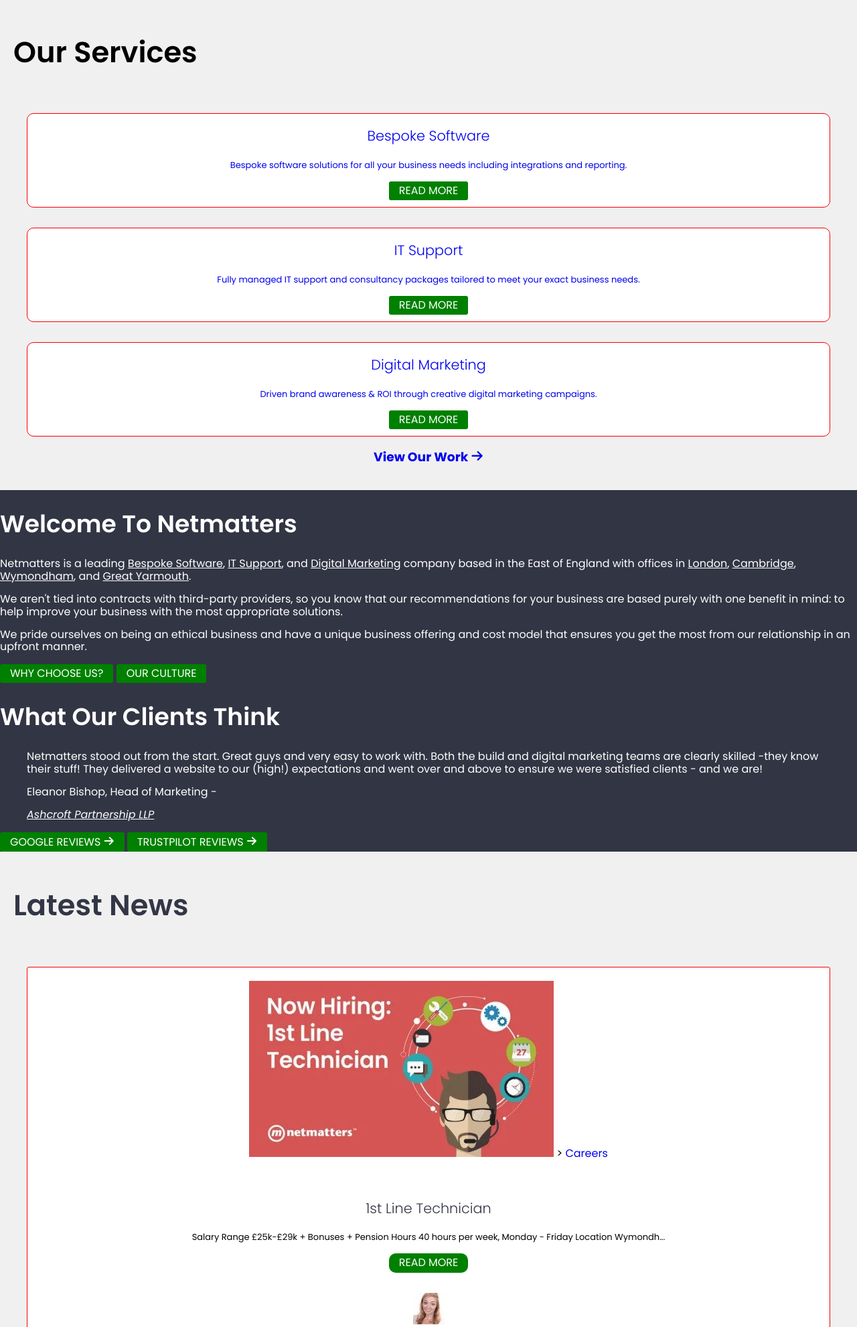
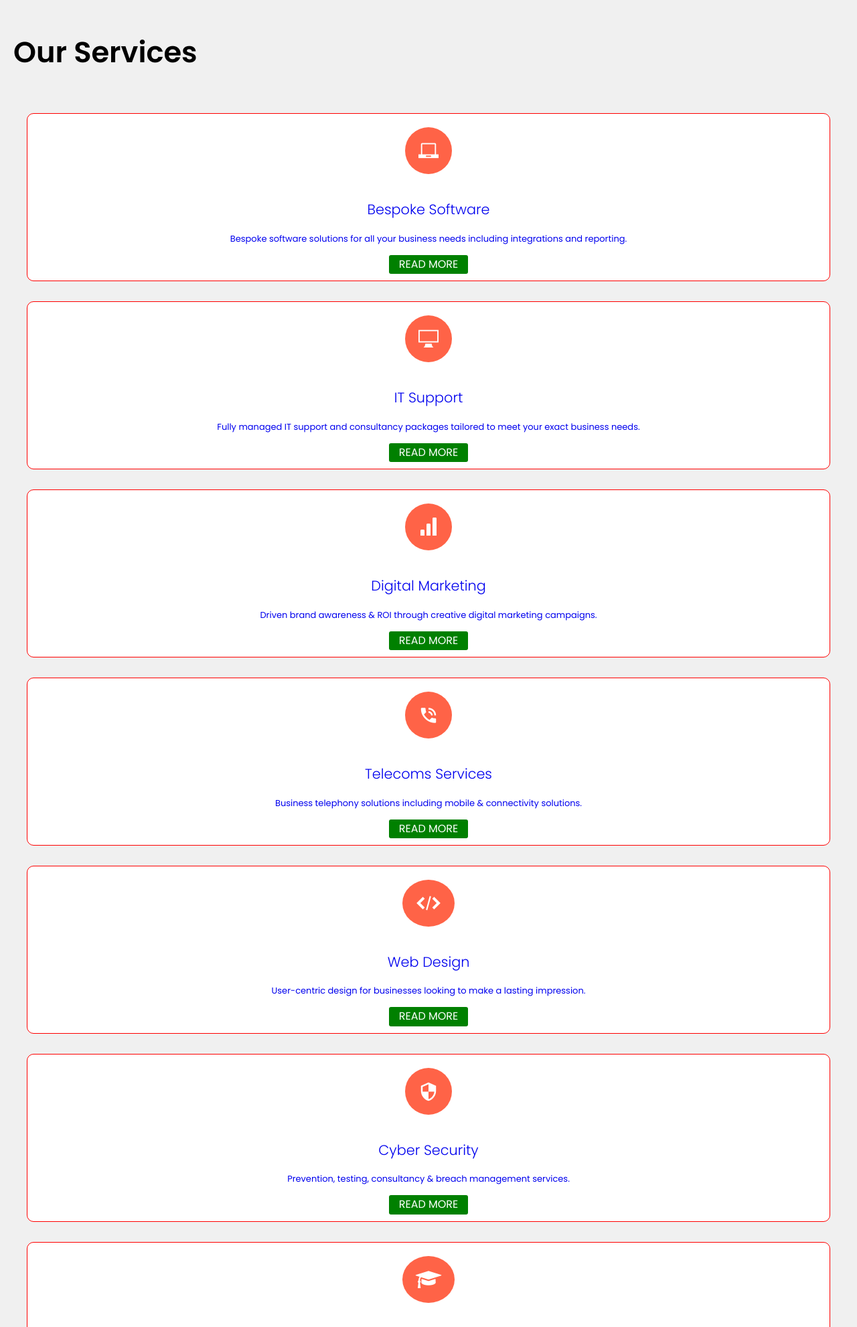
Before and after one commit to JTickett/Netmatters-Website, a PHP site: page / in a window 1280 px wide; the page is wider, and only the part inside the window is pictured. Shown: the part 722-2704 px from the top of that part at 67% size. Run offline with PHP 8.4, Linux system fonts and the light colour scheme; some web fonts are replaced.

Commit message:
Service cards all made up, icons added with backgrounds. Star icons also added in.

```diff
--- a/css/styles.css
+++ b/css/styles.css
@@ -110,6 +110,7 @@
 
 .icon-twitter:before {
   content: "\ea96";
+  font-size: 50px;
 }
 
 .icon-linkedin2:before {
@@ -322,6 +323,16 @@ li {
   text-decoration: underline;
 }
 
+.services__card__icon span {
+  display: inline-block;
+  padding: 20px;
+  margin: 20px;
+  font-size: 30px;
+  background-color: tomato;
+  color: #ffffff;
+  border-radius: 50%;
+}
+
 .services__card {
   display: grid;
   background-color: #ffffff;
@@ -356,7 +367,7 @@ li {
   top: -20px;
   transition: 1s ease;
   color: white;
-  background-color: purple;
+  background-color: rgb(187, 164, 255);
   border-radius: 10px;
 }
 
--- a/index.html
+++ b/index.html
@@ -99,6 +99,10 @@
                 <div class="services__card">
                     <a href="#" id="card1">
 
+                        <span class="services__card__icon">
+                            <span class="icon-laptop"></span>
+                        </span>
+
                         <h3>Bespoke Software</h3>
                         <p>
                             Bespoke software solutions for all your business needs including integrations and reporting.
@@ -111,6 +115,11 @@
                 </div>
                 <div class="services__card">
                     <a href="#" id="card2">
+
+                        <span class="services__card__icon">
+                            <span class="icon-display"></span>
+                        </span>
+
                         <h3>IT Support</h3>
                         <p>
                             Fully managed IT support and consultancy packages tailored to meet your exact business needs.
@@ -122,9 +131,82 @@
                 </div>
                 <div class="services__card">
                     <a href="#" id="card3">
+
+                        <span class="services__card__icon">
+                            <span class="icon-bar-graph"></span>
+                        </span>
+
                         <h3>Digital Marketing</h3>
                         <p>
                             Driven brand awareness & ROI through creative digital marketing campaigns.
+                        </p>
+                        <span class="button" href="#">
+                            Read More
+                        </span>
+                    </a>
+                </div>
+
+                <div class="services__card">
+                    <a href="#" id="card4">
+
+                        <span class="services__card__icon">
+                            <span class="icon-phone_in_talk"></span>
+                        </span>
+
+                        <h3>Telecoms Services</h3>
+                        <p>
+                            Business telephony solutions including mobile & connectivity solutions.
+                        </p>
+                        <span class="button" href="#">
+                            Read More
+                        </span>
+                    </a>
+                </div>
+
+                <div class="services__card">
+                    <a href="#" id="card5">
+
+                        <span class="services__card__icon">
+                            <span class="icon-embed2"></span>
+                        </span>
+
+                        <h3>Web Design</h3>
+                        <p>
+                            User-centric design for businesses looking to make a lasting impression.
+                        </p>
+                        <span class="button" href="#">
+                            Read More
+                        </span>
+                    </a>
+                </div>
+
+                <div class="services__card">
+                    <a href="#" id="card6">
+
+                        <span class="services__card__icon">
+                            <span class="icon-security"></span>
+                        </span>
+
+                        <h3>Cyber Security</h3>
+                        <p>
+                            Prevention, testing, consultancy & breach management services.
+                        </p>
+                        <span class="button" href="#">
+                            Read More
+                        </span>
+                    </a>
+                </div>
+
+                <div class="services__card">
+                    <a href="#" id="card7">
+
+                        <span class="services__card__icon">
+                            <span class="icon-graduation-cap"></span>
+                        </span>
+
+                        <h3>Developer Training</h3>
+                        <p>
+                            Web design & software training courses designed to secure a job in tech.
                         </p>
                         <span class="button" href="#">
                             Read More
@@ -174,6 +256,11 @@
 
             <div>
                 <h2>What Our Clients Think</h2>
+                <span style="color: orange; margin-bottom: 25px; font-size: 50px;" class="icon-star"></span>
+                <span style="color: orange; margin-bottom: 25px; font-size: 50px;" class="icon-star"></span>
+                <span style="color: orange; margin-bottom: 25px; font-size: 50px;" class="icon-star"></span>
+                <span style="color: orange; margin-bottom: 25px; font-size: 50px;" class="icon-star"></span>
+                <span style="color: orange; margin-bottom: 25px; font-size: 50px;" class="icon-star"></span>
                 <blockquote>
                     Netmatters stood out from the start. Great guys and very easy to work with. Both the build and digital marketing teams are clearly skilled -they know their stuff! They delivered a website to our (high!) expectations and went over and above to ensure we were satisfied clients - and we are!
                     <footer>
--- a/scss/modules/_services.scss
+++ b/scss/modules/_services.scss
@@ -30,6 +30,24 @@
 
 #services-card-wrapper {
 
+}
+
+.services__card__icon{
+
+    //For the Icon
+    span {
+
+        display: inline-block;
+
+        padding: 20px;
+        margin: 20px;
+        font-size: 30px;
+
+        background-color: tomato;
+        color: $white;
+        border-radius: 50%;
+
+    }
 }
 
 .services__card {
@@ -68,7 +86,7 @@
             top: -20px;
             transition: 1s ease;
             color:white;
-            background-color: purple;
+            background-color: rgb(187, 164, 255);
             border-radius: 10px;
         }
 
--- a/scss/utilities/_fonts.scss
+++ b/scss/utilities/_fonts.scss
@@ -91,6 +91,8 @@
   .icon-embed2:before {
     content: "\ea80";
   }
+
+//Social Media Icons
   .icon-facebook:before {
     content: "\ea90";
   }
@@ -99,10 +101,13 @@
   }
   .icon-twitter:before {
     content: "\ea96";
+    font-size: 50px;;
   }
   .icon-linkedin2:before {
     content: "\eaca";
   }
+
+
   .icon-angle-double-right:before {
     content: "\e902";
   }
```
Also changed, not shown: 1 other file. Lines whose indentation alone changed are shown as unchanged.
